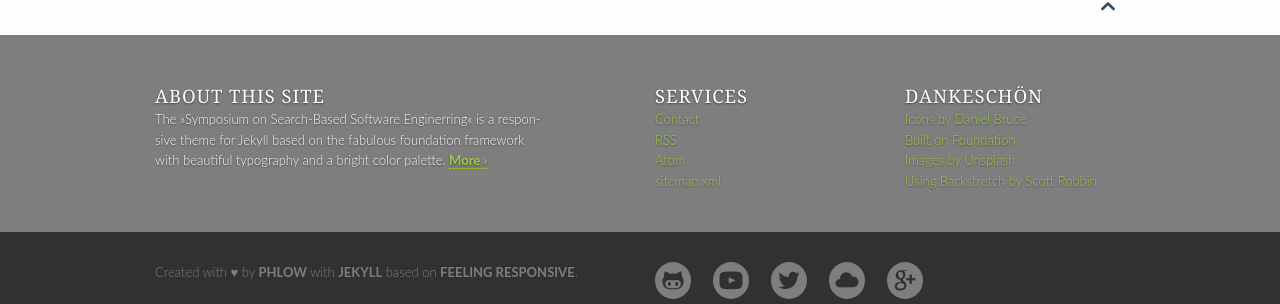
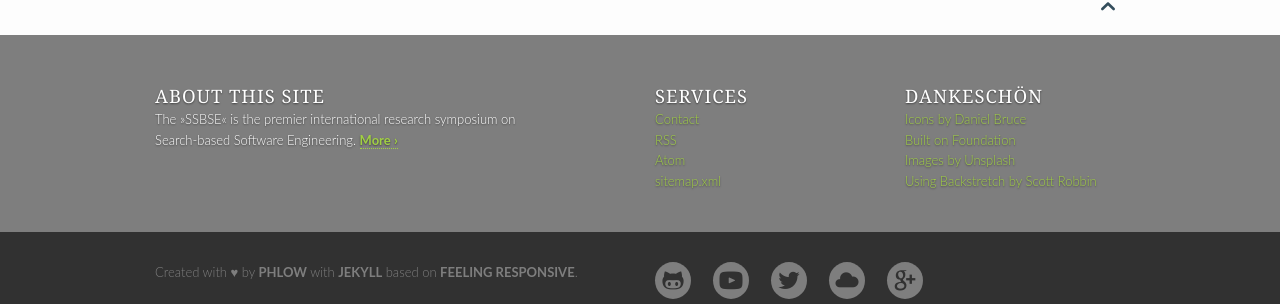
Before and after one commit to ssbse17/ssbse17.github.io, a Jekyll site: the page built from pages/pages-root-folder/index.md, in a window 1280 px wide. Shown: the part 2018-2322 px from the top of the page. Built offline with Jekyll 4.4.1, drawn with Linux system fonts in a browser that asks for light colours.

Commit message:
Update _config.yml

```diff
--- a/_config.yml
+++ b/_config.yml
@@ -14,7 +14,8 @@ title: "SSBSE'17"
 slogan: 'Symposium Search-based SE 2017'
 
 # The description is used on homepage and in the footer to quickly describe your website. Use a maximum of 150 characters for SEO-purposes.
-description: 'The »Symposium on Search-Based Software Enginerring« is a responsive theme for Jekyll based on the fabulous foundation framework with beautiful typography and a bright color palette.'
+description: 'The »SSBSE« is the premier international
+research symposium on Search-based Software Engineering.'
 
 # The credits show up in the includes/_footer.html – It would be nice of you to leave a link to Phlow or Feeling Responsive as a thank you :)
 credits: '<p>Created with &hearts; by <a href="http://phlow.de/">Phlow</a> with <a href="http://jekyllrb.com/" target="_blank">Jekyll</a> based on <a href="http://phlow.github.io/feeling-responsive/">Feeling Responsive</a>.</p>'
```
